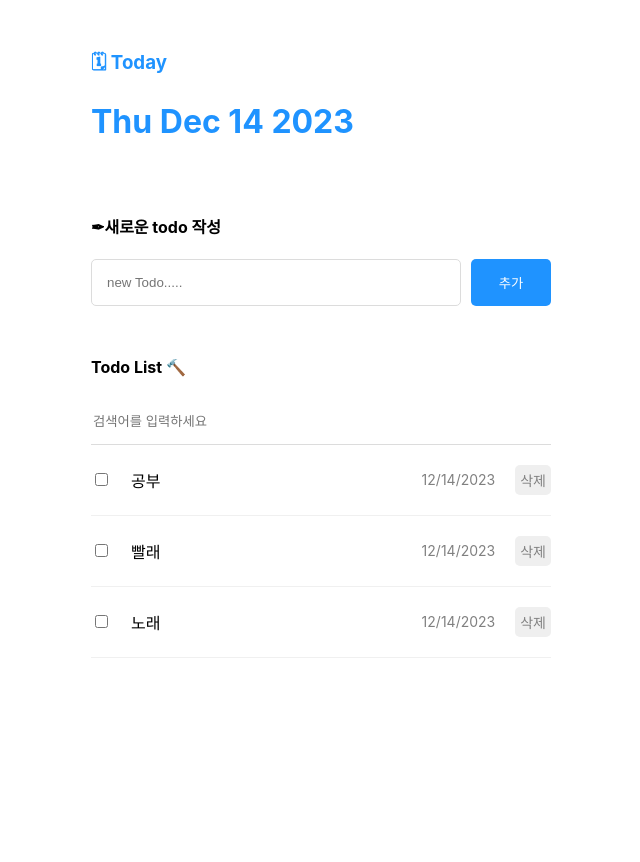
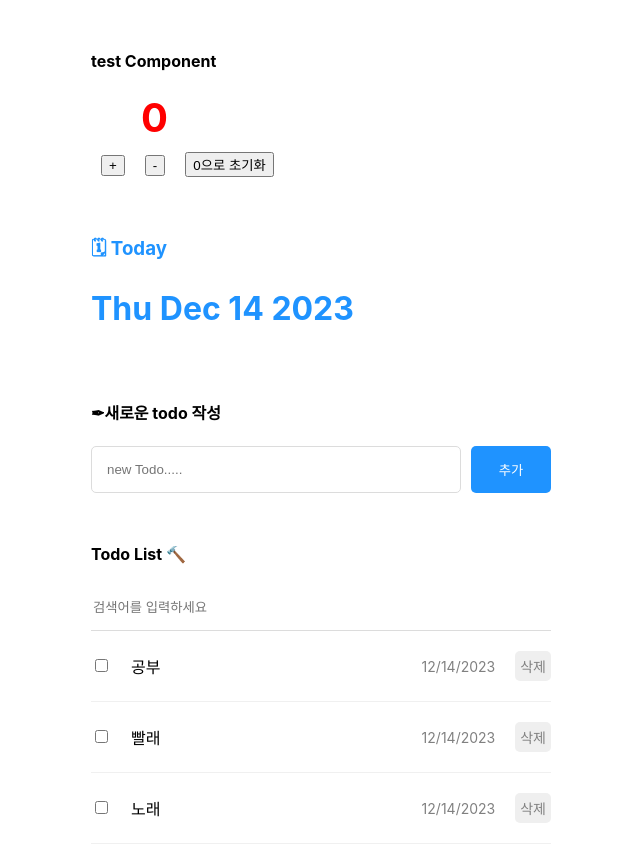
Before and after one commit to mfocto/react_study, a React (Create React App) app: page / in a window 1280 px wide. Shown: the whole page, without its empty margins (319-959 px from the left). Before the commit the page ends 800 px from the top, so only its background shows below. Built offline with nearby package versions, Linux system fonts and the light colour scheme; the HTML template or start-up script is replaced by a standard one.

Commit message:
12-19 17:00

```diff
--- a/src/App.js
+++ b/src/App.js
@@ -3,6 +3,7 @@ import {useRef, useState} from "react";
 import Header from './component/Header'
 import TodoEditor from "./component/TodoEditor";
 import TodoList from "./component/TodoList";
+import TestComp from './component/TestComp'
 
 const mockTodo = [{
         id: 0,
@@ -63,6 +64,7 @@ function App() {
 
   return (
     <div className="App">
+        <TestComp />
         <Header />
         <TodoEditor onCreate={onCreate}/>
         <TodoList todo={todo} onUpdate={onUpdate} onDelete={onDelete}/>
--- /dev/null
+++ b/src/component/TestComp.js
@@ -0,0 +1,34 @@
+import {useReducer} from 'react';
+import '../css/TestComp.css'
+
+
+function reducer(state, action) {
+    switch(action.type) {
+        case "INCREASE":
+            return state + action.data;
+        case "DECREASE":
+            return state - action.data;
+        case "INIT":
+            return 0;
+        default:
+            return state;
+    }
+}
+
+const TestComp = () => {
+    const [count, dispatch] = useReducer(reducer, 0);
+    return (
+        <div className="TestComp">
+            <h4>test Component</h4>
+            <div className="count_b">
+                <bold>{count}</bold>
+            </div>
+            <div className="btn_c">
+                <button onClick={() => dispatch({type:"INCREASE", data: 1})}>+</button>
+                <button onClick={() => dispatch({type:"DECREASE", data: 1})}>-</button>
+                <button onClick={() => dispatch({type:"INIT", data: 1})}>0으로 초기화</button>
+            </div>
+        </div>
+    );
+}
+export default TestComp;
--- /dev/null
+++ b/src/css/TestComp.css
@@ -0,0 +1,11 @@
+.TestComp .btn_c button {
+    height: 100%;
+    margin: 10px;
+}
+
+.TestComp .count_b{
+    margin-left: 50px;
+    color: red;
+    font-size: 40px;
+    font-weight: bolder;
+}
```
